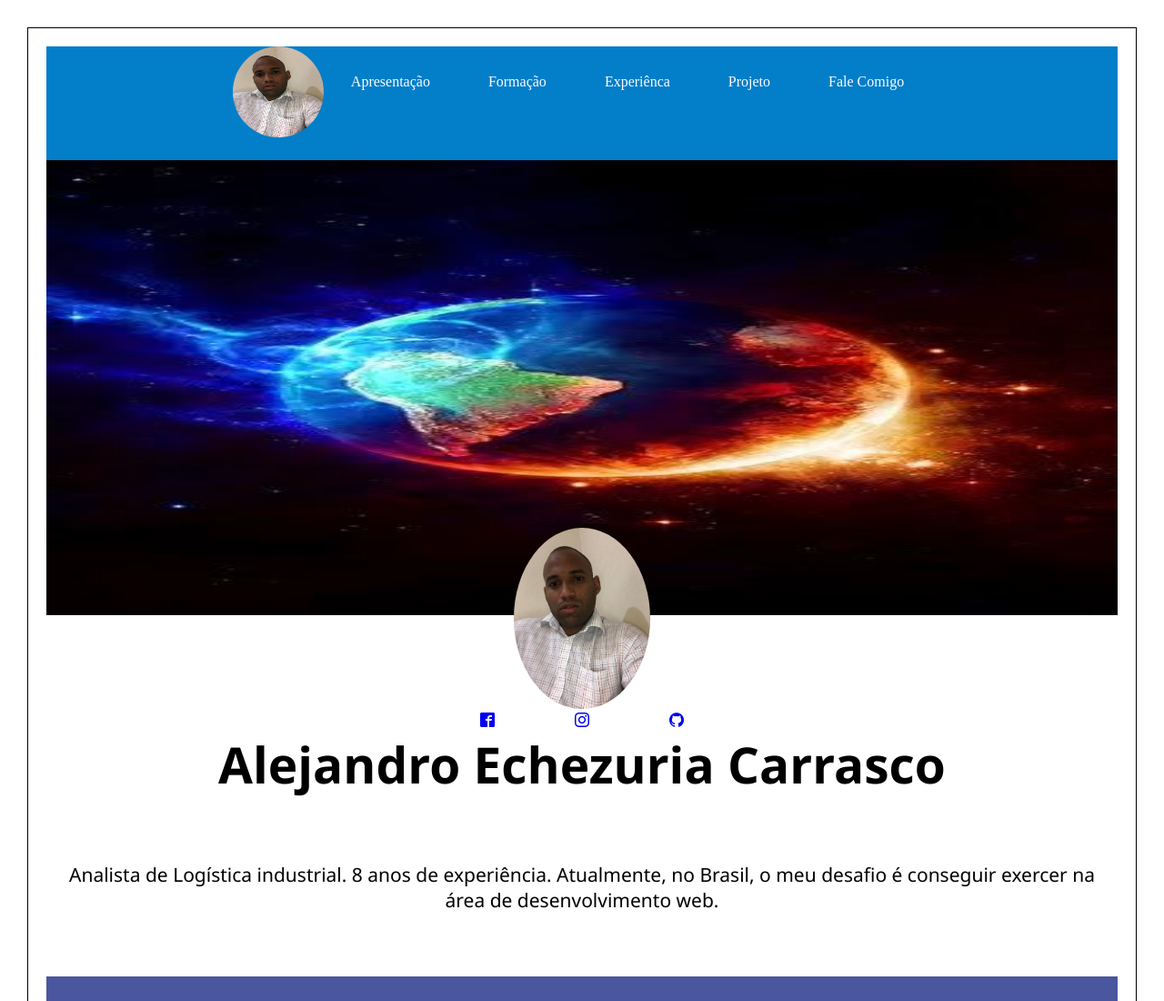
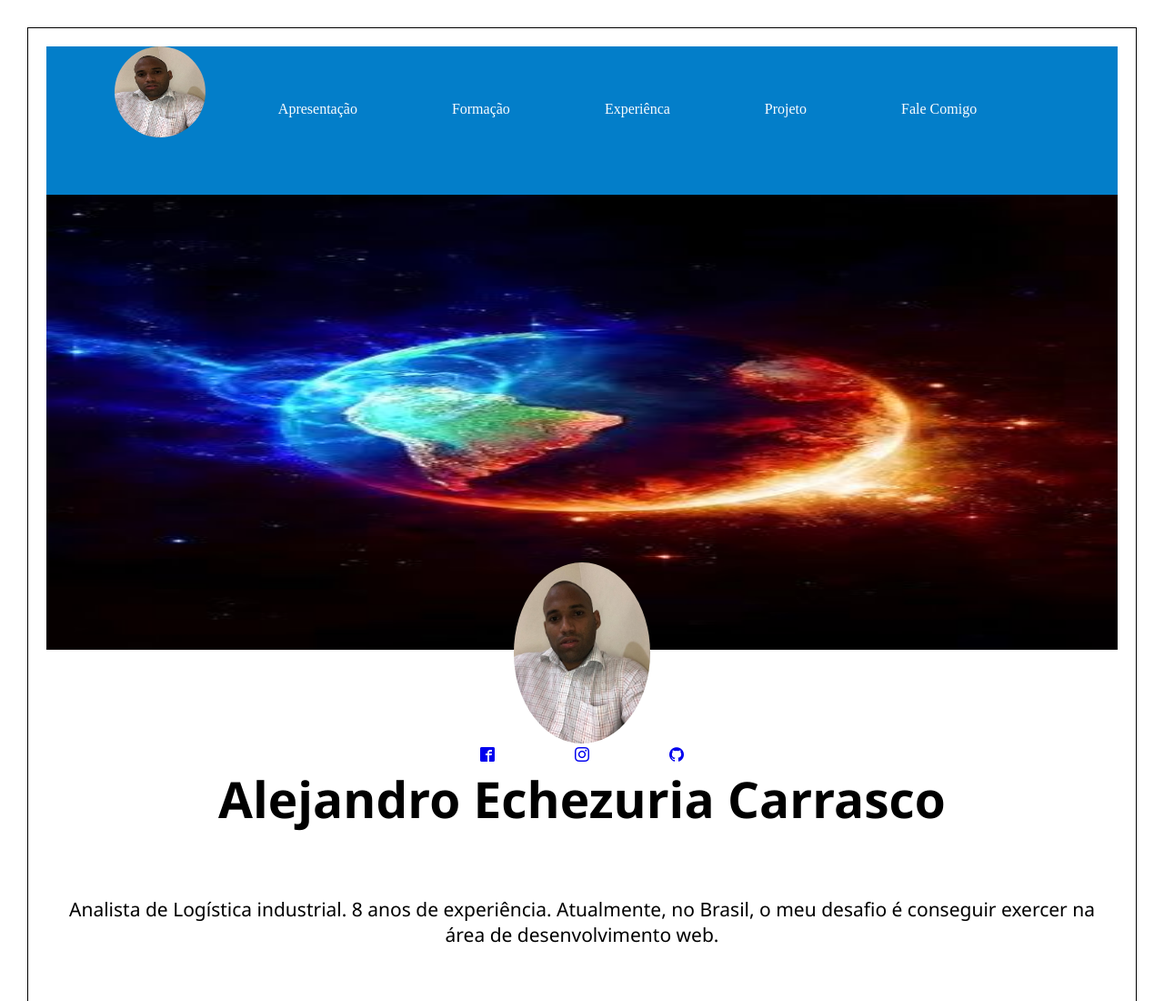
Before and after one commit to alejandroechezuria/pro, a plain HTML site: page index.html/index.html in a window 1280 px wide. Shown: the top 1100 px of the page at 91% size. Drawn offline with Linux system fonts and the light colour scheme; files whose address does not match are found by name.

Commit message:
combio de menu

```diff
--- a/index.html/css/estilos.css
+++ b/index.html/css/estilos.css
@@ -33,12 +33,12 @@ box-sizing: border-box;
  }
 
 
-#P nav ul{
+ nav ul{
     margin: 20px;
     padding: 10px;
 
 }
-#p nav ul li{
+ nav ul li{
     margin: 20px;
     padding: 10px;
     display: inline-block;
@@ -46,15 +46,13 @@ box-sizing: border-box;
 
 
 }
-#p nav ul li a{
+ nav ul li a{
      text-decoration: none;
-      height: auto;
+    padding: 15px 20px;
      color: #fffffffA;
 }
-#p nav ul li a:hover{
+ nav ul li a:hover{
     background: #1D2B64;
-    padding: 0px;
-    margin: 0px;
     cursor: pointer;
 }
 #p #cabeza{
@@ -321,14 +319,14 @@ textarea{
 
 
 
-  @media screen (max-width: 680px){
+  @media (max-width: 680px){
     body{
         width:100%;
 
     }
 
 }
- @media screen (max-width:680px){
+ @media  (max-width:680px){
     main .mi{
      margin-left:0px ;
      margin right:0px;
```
